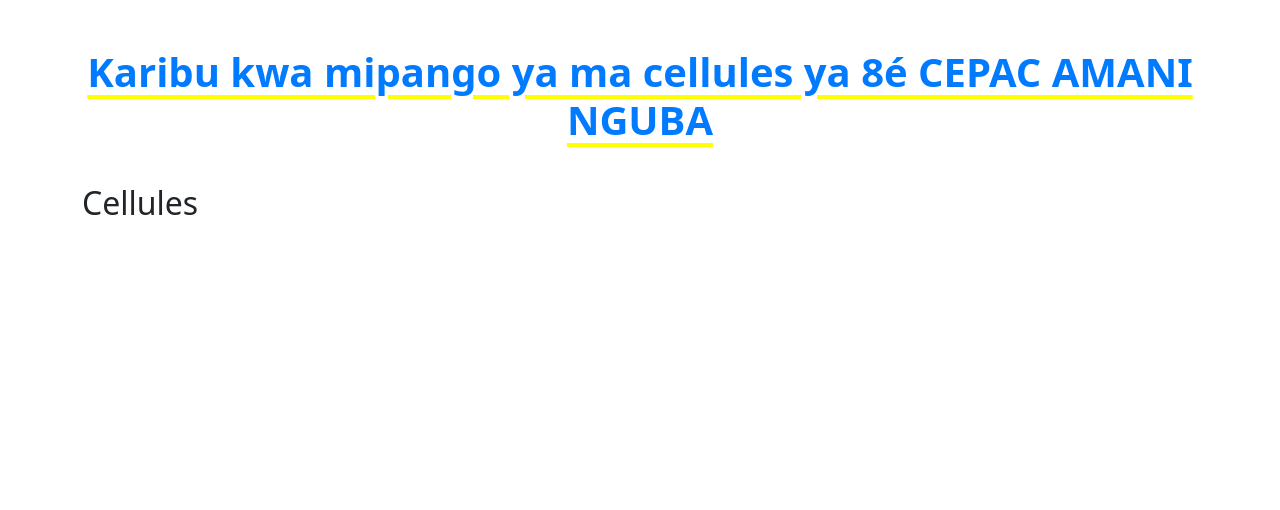
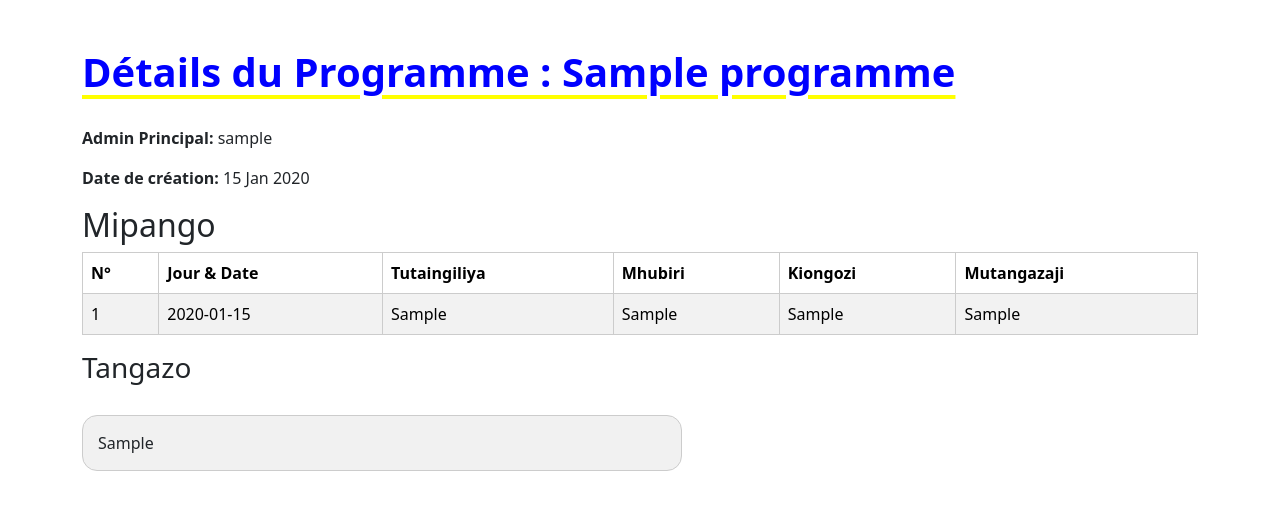
Before and after one commit to Andrebeet1/group, a Django app: page /programme/1/ in a window 1280 px wide. Shown: the part 56-566 px from the top of the page. Run offline with Django 4.2, Linux system fonts and the light colour scheme; tables that the repository leaves empty hold one stand-in row (values such as "Sample post").

Commit message:
Update detail_programme.html

```diff
--- a/programmes/templates/detail_programme.html
+++ b/programmes/templates/detail_programme.html
@@ -1,57 +1,81 @@
 {% extends 'base.html' %}
 
-{% block title %}Accueil{% endblock %}
+{% block title %}Détails Programme{% endblock %}
 
 {% block content %}
 <style>
-    .page-title {
-        color: #007bff;
-        font-weight: bold;
-        text-align: center;
+    .grand-titre {
+        color: blue;
         text-decoration: underline;
         text-decoration-color: yellow;
         text-underline-offset: 8px;
-        margin-bottom: 40px;
+        font-weight: bold;
+        margin-bottom: 30px;
     }
-    .custom-card {
+
+    .custom-table thead {
+        background-color: #007bff; /* Bleu */
+        color: white;
+    }
+
+    .custom-table tbody {
+        background-color: #fff; /* Blanc */
+        color: #000; /* Noir */
+    }
+
+    .custom-table td,
+    .custom-table th {
+        border: 1px solid #ccc; /* Bordure grise */
+    }
+
+    .annonce-bloc {
+        background-color: #f1f1f1;
+        border-radius: 15px;
+        padding: 15px;
+        margin-top: 30px;
+        max-width: 600px;
         border: 1px solid #ccc;
-        border-radius: 12px;
-        height: 100%;
-        display: flex;
-        flex-direction: column;
-        justify-content: space-between;
-        transition: 0.3s;
-    }
-    .custom-card:hover {
-        transform: translateY(-5px);
-        box-shadow: 0 5px 15px rgba(0,0,0,0.1);
     }
 </style>
 
-<h1 class="page-title">Karibu kwa mipango ya ma cellules ya 8é CEPAC AMANI NGUBA</h1>
+<h1 class="grand-titre">Détails du Programme : {{ programme.nom }}</h1>
 
-<h2 class="mb-4">Cellules</h2>
+<p><strong>Admin Principal:</strong> {{ programme.sous_admin.username }}</p>
+<p><strong>Date de création:</strong> {{ programme.date_creation|date:"d M Y" }}</p>
 
-<div class="row g-4">
-    {% for programme in programmes %}
-    <div class="col-md-4">
-        <div class="card custom-card shadow-sm">
-            <div class="card-body text-center">
-                {% if programme.activite_set.exists %}
-                    {% with premiere_activite=programme.activite_set.first %}
-                        <h5 class="card-title">{{ premiere_activite.nom_groupe }}</h5>
-                        <p class="card-text"><strong>Jour & Date :</strong> {{ premiere_activite.jour_date }}</p>
-                        <p class="card-text"><strong>Tutaingiliya :</strong> {{ premiere_activite.tutaingiliya }}</p>
-                    {% endwith %}
-                {% else %}
-                    <h5 class="card-title">{{ programme.nom }}</h5>
-                    <p class="text-muted">Aucune activité disponible</p>
-                {% endif %}
+<h2>Mipango</h2>
+{% if activites %}
+    <table class="table table-striped table-hover custom-table">
+        <thead>
+            <tr>
+                <th>N°</th>
+                <th>Jour & Date</th>
+                <th>Tutaingiliya</th>
+                <th>Mhubiri</th>
+                <th>Kiongozi</th>
+                <th>Mutangazaji</th>
+            </tr>
+        </thead>
+        <tbody>
+            {% for activite in activites %}
+            <tr>
+                <td>{{ activite.numero }}</td>
+                <td>{{ activite.jour_date }}</td>
+                <td>{{ activite.tutaingiliya }}</td>
+                <td>{{ activite.mhubiri }}</td>
+                <td>{{ activite.kiongozi }}</td>
+                <td>{{ activite.mutangazaji }}</td>
+            </tr>
+            {% endfor %}
+        </tbody>
+    </table>
+{% else %}
+    <div class="alert alert-info">Aucune activité disponible pour ce programme.</div>
+{% endif %}
 
-                <a href="{% url 'detail_programme' programme.id %}" class="btn btn-primary mt-3">Voir Détails</a>
-            </div>
-        </div>
-    </div>
-    {% endfor %}
+<h3>Tangazo</h3>
+<div class="annonce-bloc">
+    {{ programme.annonce|default:"Aucune annonce." }}
 </div>
+
 {% endblock %}
```
